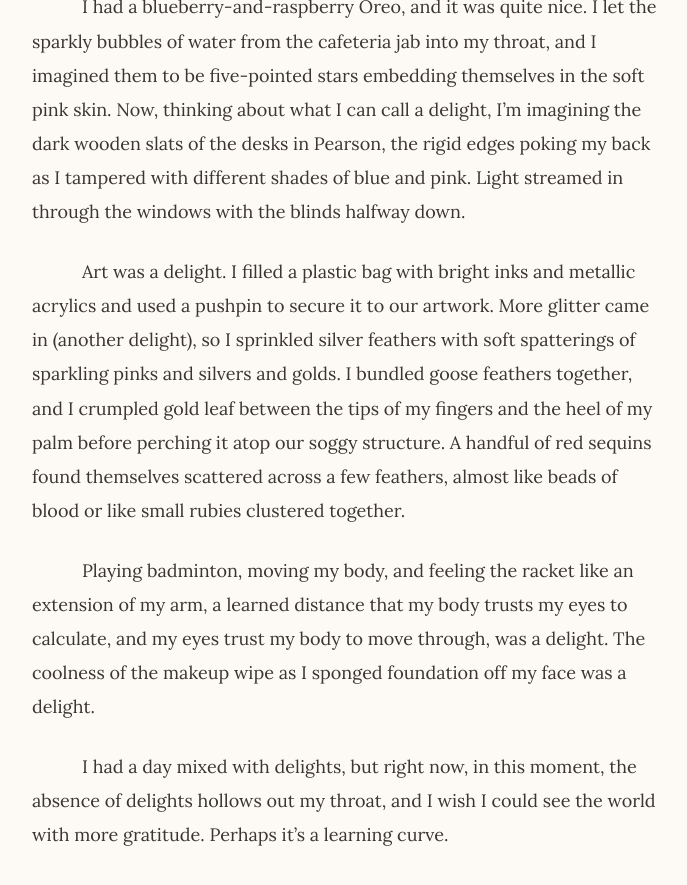
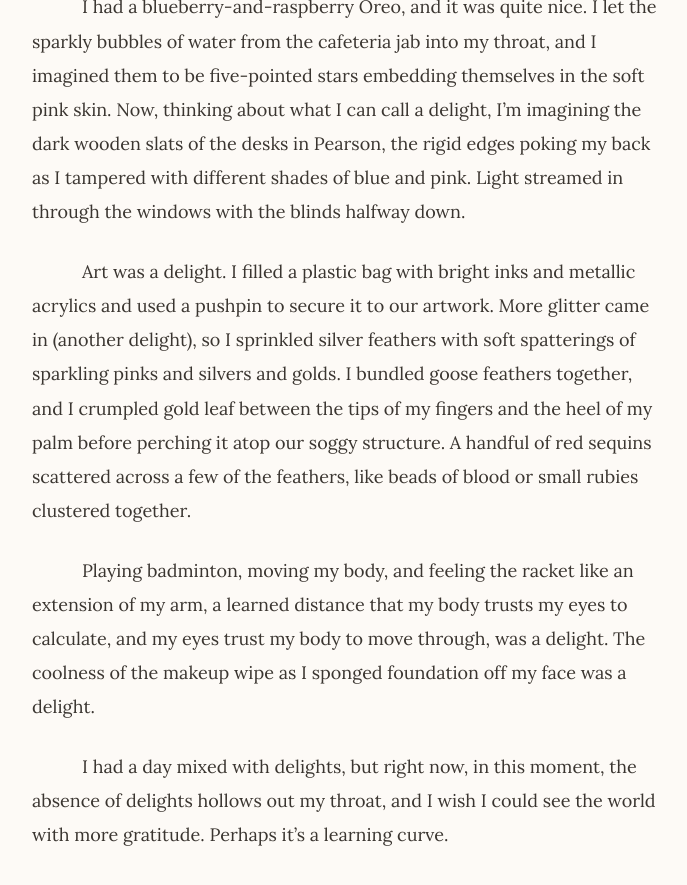
Before and after one commit to rebeccakoleth/rebeccakoleth.github.io, a Jekyll site: the page built from _posts/2026-03-27-first-essay-of-delights.md, in a window 1280 px wide and 900 px high, scrolled down 925 px. Shown: the top 885 px of the window, without its empty margins (295-982 px from the left). Built offline with Jekyll 4.4.1, drawn with Linux system fonts in a browser that asks for light colours; some web fonts are replaced.

Commit message:
Update 2026-03-27-first-essay-of-delights.md

```diff
--- a/_posts/2026-03-27-first-essay-of-delights.md
+++ b/_posts/2026-03-27-first-essay-of-delights.md
@@ -17,7 +17,7 @@ Today, I stared at the sky until yellow spots appeared in the centers of my eyes
 I had a blueberry-and-raspberry Oreo, and it was quite nice. I let the sparkly bubbles of water from the cafeteria jab into my throat, and I imagined them to be five-pointed stars embedding themselves in the soft pink skin. Now, thinking about what I can call a delight, I’m imagining the dark wooden slats of the desks in Pearson, the rigid edges poking my back as I tampered with different shades of blue and pink. Light streamed in through the windows with the blinds halfway down.
 </p>
 <p>
-Art was a delight. I filled a plastic bag with bright inks and metallic acrylics and used a pushpin to secure it to our artwork. More glitter came in (another delight), so I sprinkled silver feathers with soft spatterings of sparkling pinks and silvers and golds. I bundled goose feathers together, and I crumpled gold leaf between the tips of my fingers and the heel of my palm before perching it atop our soggy structure. A handful of red sequins found themselves scattered across a few feathers, almost like beads of blood or like small rubies clustered together.
+Art was a delight. I filled a plastic bag with bright inks and metallic acrylics and used a pushpin to secure it to our artwork. More glitter came in (another delight), so I sprinkled silver feathers with soft spatterings of sparkling pinks and silvers and golds. I bundled goose feathers together, and I crumpled gold leaf between the tips of my fingers and the heel of my palm before perching it atop our soggy structure. A handful of red sequins scattered across a few of the feathers, like beads of blood or small rubies clustered together.
 </p>
 <p>
 Playing badminton, moving my body, and feeling the racket like an extension of my arm, a learned distance that my body trusts my eyes to calculate, and my eyes trust my body to move through, was a delight. The coolness of the makeup wipe as I sponged foundation off my face was a delight.
```
